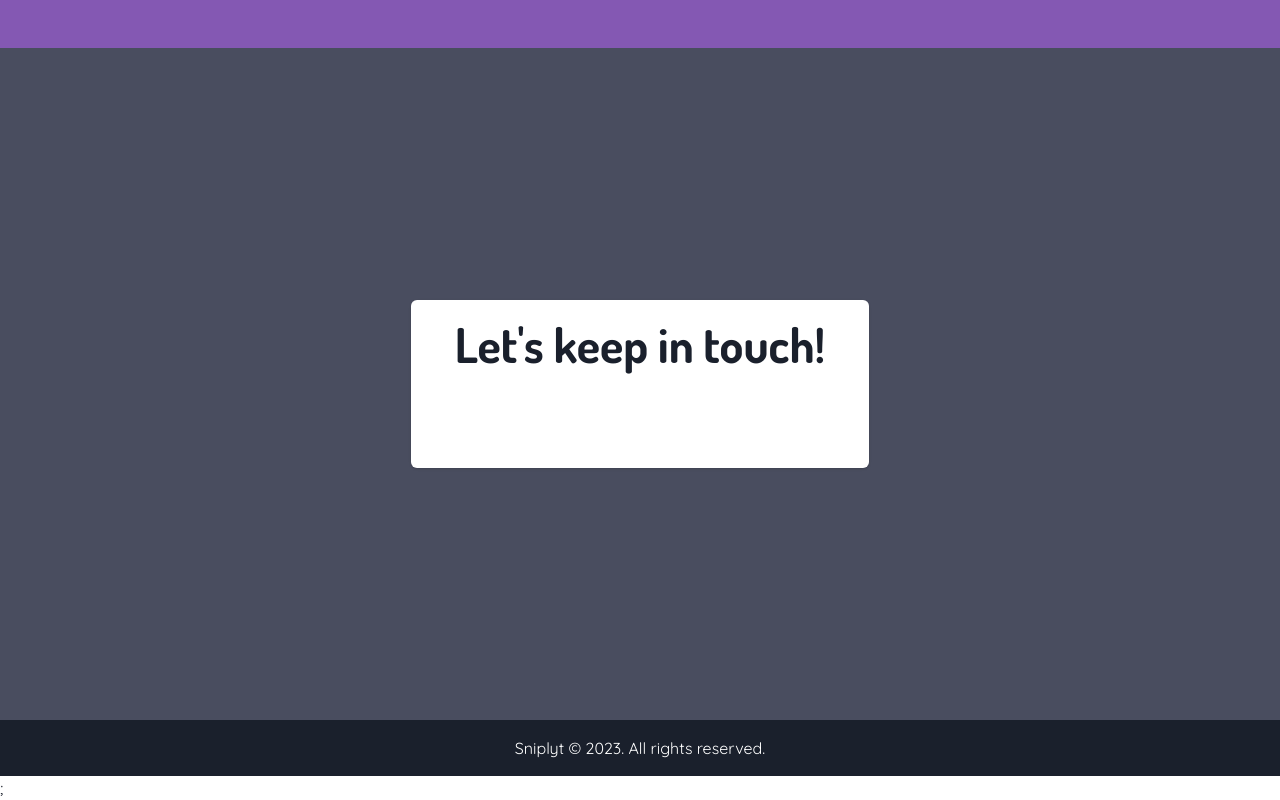
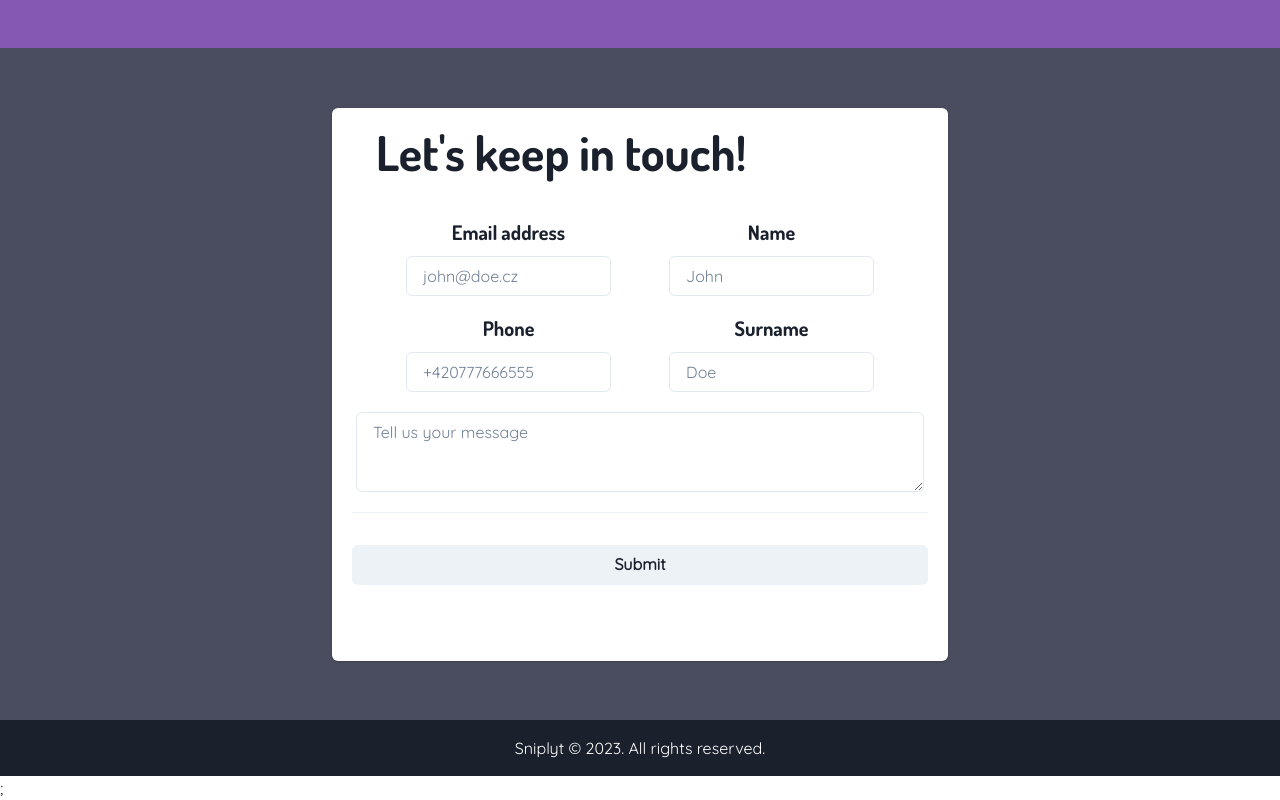
Before and after one commit to MichaelaLodnanova/Analytical-link-shortener, a React (Vite) app in the folder apps/frontend/: page / in a window 1280 px wide. Shown: the part 2704-3504 px from the top of the page. Built offline with nearby package versions, Linux system fonts and the light colour scheme; no server answers.

Commit message:
feat: contact form

```diff
--- a/apps/frontend/src/pages/home/components/Contact.tsx
+++ b/apps/frontend/src/pages/home/components/Contact.tsx
@@ -5,10 +5,27 @@ import {
   CardHeader,
   Flex,
   Heading,
+  useToast,
 } from '@chakra-ui/react';
 import BoxItem from './BoxItem';
-
+import { ContactFormSchema } from 'common';
+import ContactForm from './ContactForm';
+import { useNavigate } from 'react-router-dom';
 export default function Contact() {
+  const toast = useToast();
+  const navigate = useNavigate();
+  const onSubmit = (data: ContactFormSchema) => {
+    console.log(data);
+    toast({
+      title: 'Message sent',
+      description: 'Your message was successfully sent.',
+      status: 'success',
+      colorScheme: 'primary',
+      duration: 5000,
+      isClosable: true,
+    });
+    navigate('/');
+  };
   return (
     <BoxItem color={'primary.100'}>
       <Flex justifyContent={'flex-start'}>
@@ -18,7 +35,9 @@ export default function Contact() {
               Let's keep in touch!
             </Heading>
           </CardHeader>
-          <CardBody></CardBody>
+          <CardBody>
+            <ContactForm onSubmit={onSubmit}></ContactForm>
+          </CardBody>
           <CardFooter></CardFooter>
         </Card>
       </Flex>
--- a/apps/frontend/src/pages/home/components/ContactForm.tsx
+++ b/apps/frontend/src/pages/home/components/ContactForm.tsx
@@ -0,0 +1,144 @@
+import { zodResolver } from '@hookform/resolvers/zod';
+import { ContactFormSchema, contactFormZod } from 'common';
+import { useForm } from 'react-hook-form';
+import FormField from './FormField';
+import {
+  Button,
+  Divider,
+  Flex,
+  FormControl,
+  FormErrorMessage,
+  Grid,
+  GridItem,
+  InputProps,
+  Textarea,
+} from '@chakra-ui/react';
+
+type ContactFormProps = {
+  onSubmit: (data: ContactFormSchema) => void;
+};
+export default function ContactForm({ onSubmit }: ContactFormProps) {
+  const {
+    register,
+    reset,
+    handleSubmit,
+    formState: { errors },
+  } = useForm<ContactFormSchema>({
+    resolver: zodResolver(contactFormZod),
+  });
+  const onSubmitHandle = (data: ContactFormSchema) => {
+    onSubmit(data);
+    reset();
+  };
+  return (
+    <form onSubmit={handleSubmit(onSubmitHandle)}>
+      <Flex direction={'row'} justifyContent={'space-evenly'}>
+        <Grid>
+          <GridItem>
+            <FormField
+              errors={errors}
+              label={formFields[0].label}
+              {...register(formFields[0].name)}
+              type={formFields[0].type}
+              placeholder={formFields[0].placeholder}
+            ></FormField>
+          </GridItem>
+          <GridItem>
+            <FormField
+              errors={errors}
+              label={formFields[1].label}
+              {...register(formFields[1].name)}
+              type={formFields[1].type}
+              placeholder={formFields[1].placeholder}
+            ></FormField>
+          </GridItem>
+          <GridItem></GridItem>
+        </Grid>
+        <Grid>
+          <GridItem>
+            <FormField
+              errors={errors}
+              label={formFields[2].label}
+              {...register(formFields[2].name)}
+              type={formFields[2].type}
+              placeholder={formFields[2].placeholder}
+            ></FormField>
+          </GridItem>
+          <GridItem>
+            <FormField
+              errors={errors}
+              label={formFields[3].label}
+              {...register(formFields[3].name)}
+              type={formFields[3].type}
+              placeholder={formFields[3].placeholder}
+            ></FormField>
+          </GridItem>
+          <GridItem></GridItem>
+        </Grid>
+      </Flex>
+      <FormControl
+        padding="1"
+        isRequired
+        textAlign="center"
+        isInvalid={errors.message != undefined ? true : undefined}
+      >
+        <Textarea
+          placeholder={formFields[4].placeholder}
+          {...register(formFields[4].name)}
+          height="10"
+        />
+        <FormErrorMessage fontSize="sm" color="red">
+          {errors.message?.message}
+        </FormErrorMessage>
+      </FormControl>
+      <Divider marginY="4"></Divider>
+      <Button type="submit" width={'xl'} marginY={'4'}>
+        Submit
+      </Button>
+    </form>
+  );
+}
+
+const formFields: {
+  name: keyof ContactFormSchema;
+  label: string;
+  type: InputProps['type'];
+  placeholder: string;
+  errorMessage: string;
+}[] = [
+  {
+    name: 'email',
+    label: 'Email address',
+    type: 'email',
+    placeholder: 'john@doe.cz',
+    errorMessage: 'Email is required',
+  },
+  {
+    name: 'phone',
+    label: 'Phone',
+    type: 'text',
+    placeholder: '+420777666555',
+    errorMessage: 'Phone is required',
+  },
+  {
+    name: 'name',
+    label: 'Name',
+    type: 'text',
+    placeholder: 'John',
+    errorMessage: 'Name is required',
+  },
+  {
+    name: 'surname',
+    label: 'Surname',
+    type: 'text',
+    placeholder: 'Doe',
+    errorMessage: 'Surname is required',
+  },
+  {
+    name: 'message',
+    label: 'Message',
+    type: 'text',
+    placeholder: 'Tell us your message',
+    errorMessage: 'Username is required',
+  },
+];
--- a/apps/frontend/src/pages/home/components/SignUpForm.tsx
+++ b/apps/frontend/src/pages/home/components/SignUpForm.tsx
@@ -23,6 +23,7 @@ export default function SignUpForm({ onSubmit }: SignUpFormProps) {
         <FormField
           errors={errors}
           label={field.label}
+          key={field.name}
           {...register(field.name)}
           type={field.type}
           placeholder={field.placeholder}
--- a/packages/common/validators/index.ts
+++ b/packages/common/validators/index.ts
@@ -1 +1,2 @@
 export * from './authZod';
+export * from './contactZod';
```
